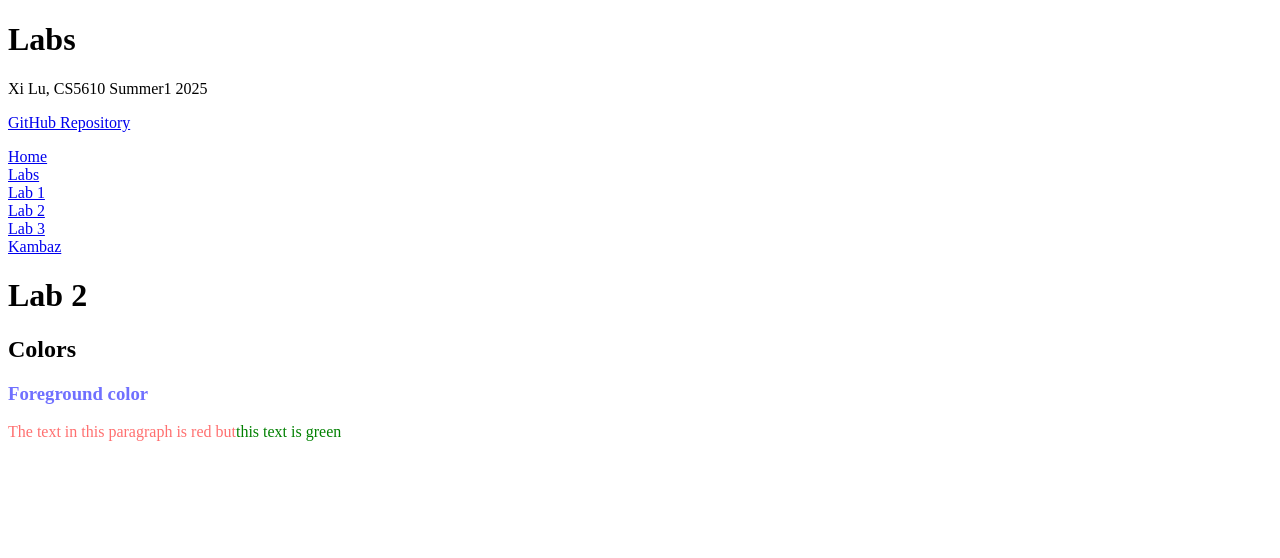
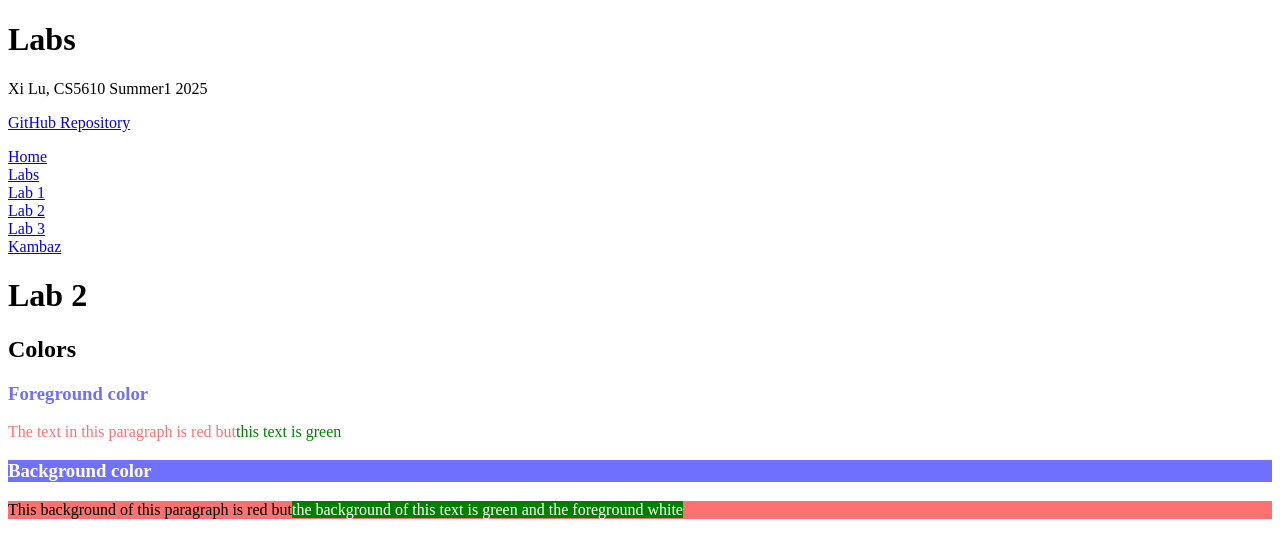
Before and after one commit to xilu56/kambaz-react-web-app-cs5610-sm25, a React app: page /#/Labs/Lab2 in a window 1280 px wide. Shown: the top 558 px of the page. Built offline with nearby package versions, Linux system fonts and the light colour scheme; the HTML template or start-up script is replaced by a standard one.

Commit message:
Made a seperate file for Background Color

```diff
--- /dev/null
+++ b/src/Labs/Lab2/BackgroundColors.tsx
@@ -0,0 +1,13 @@
+export default function BackgroundColor() {
+return (
+<div id="wd-css-background-colors">
+  <h3 className="wd-bg-color-blue wd-fg-color-white">Background color</h3>
+  <p className="wd-bg-color-red wd-fg-color-black">
+    This background of this paragraph is red but
+    <span className="wd-bg-color-green wd-fg-color-white">
+      the background of this text is green and the foreground white
+    </span>
+  </p>
+</div>
+)
+}
--- a/src/Labs/Lab2/index.tsx
+++ b/src/Labs/Lab2/index.tsx
@@ -1,11 +1,13 @@
 import "./index.css";
 import ForegroundColor from "./ForegroundColors";
+import BackgroundColor from "./BackgroundColors";
 
 export default function Lab2() {
   return (
     <div id="wd-lab2">
       <h1>Lab 2</h1>
       <ForegroundColor />
+      <BackgroundColor />
     </div>
 
   );}
```
